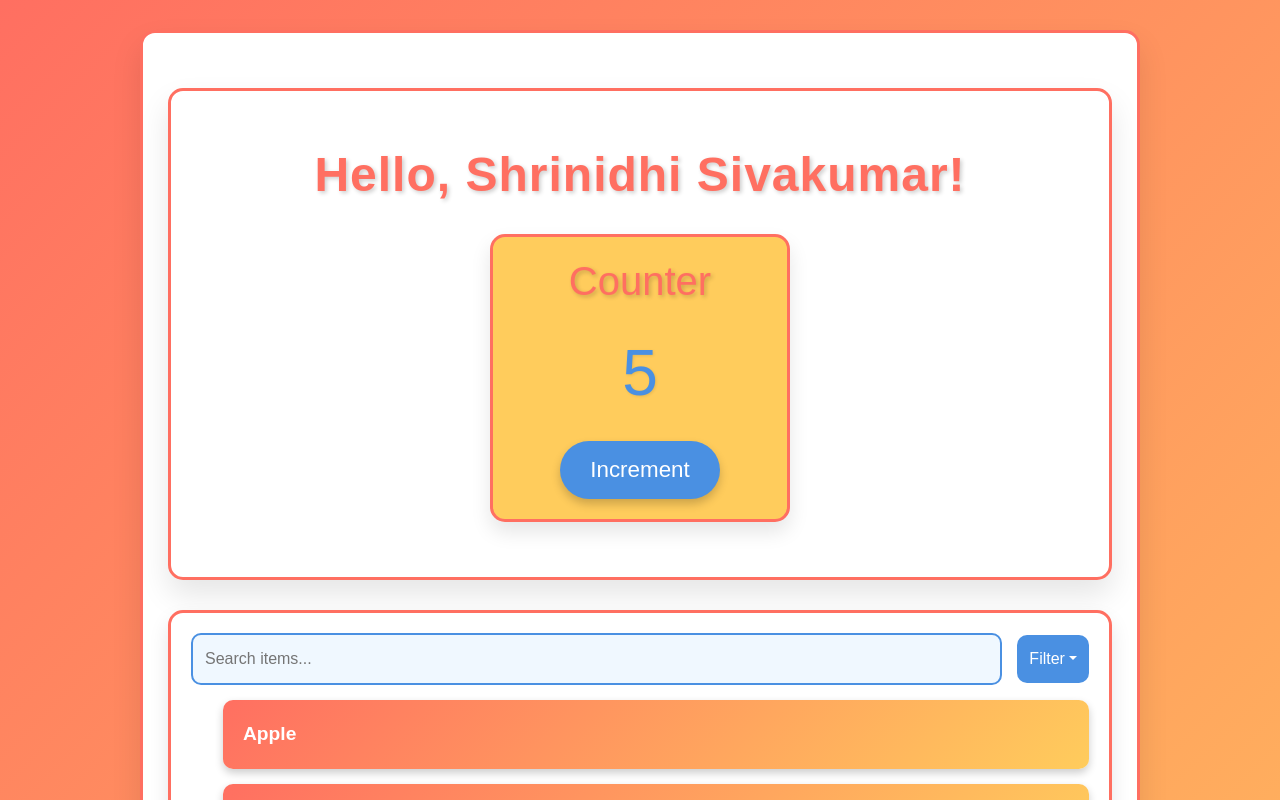
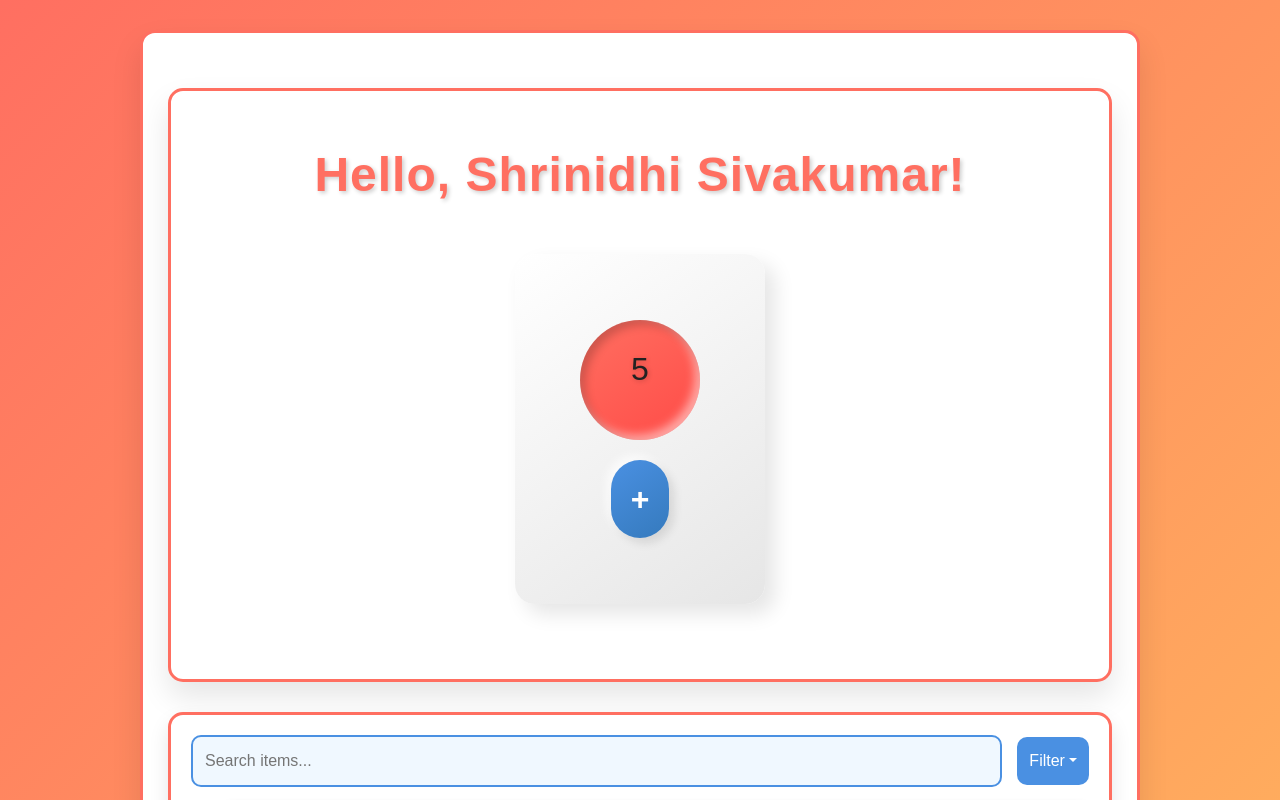
Before and after one commit to shrisivaclg/cw_8, a React (Create React App) app: page / in a window 1280 px wide. Shown: the top 800 px of the page. Built offline with nearby package versions, Linux system fonts and the light colour scheme.

Commit message:
Updated code with new features or bug fixes34

```diff
--- a/src/Counter.css
+++ b/src/Counter.css
@@ -1,71 +1,61 @@
-.counter-container {
+/* Counter card styling */
+.counter-card {
     display: flex;
     flex-direction: column;
     align-items: center;
     justify-content: center;
-    background: #ffcc5c;
-    border-radius: 15px;
-    border: 3px solid #ff6f61;
-    width: 300px;
-    margin: 30px auto;
-    padding: 20px;
-    box-shadow: 0 10px 20px rgba(0, 0, 0, 0.1);
-    animation: fadeIn 0.8s ease-out;
+    background: linear-gradient(145deg, #ffffff, #e6e6e6);
+    border-radius: 20px;
+    padding: 30px;
+    width: 250px;
+    height: 350px;
+    box-shadow: 10px 10px 20px rgba(0, 0, 0, 0.1), -10px -10px 20px rgba(255, 255, 255, 0.7);
+    margin: 50px auto;
+    transition: transform 0.3s ease, box-shadow 0.3s ease;
 }
 
-.counter-header {
-    margin-bottom: 20px;
+.counter-card:hover {
+    transform: scale(1.05);
+    box-shadow: 15px 15px 30px rgba(0, 0, 0, 0.15), -15px -15px 30px rgba(255, 255, 255, 0.85);
 }
 
-.counter-header h1 {
-    font-size: 2.5rem;
-    color: #ff6f61;
-    text-shadow: 2px 2px 4px rgba(0, 0, 0, 0.2);
-    margin: 0;
+/* Counter circle for display */
+.counter-circle {
+    display: flex;
+    align-items: center;
+    justify-content: center;
+    background: linear-gradient(145deg, #ff6f61, #ff4b47);
+    border-radius: 50%;
+    width: 120px;
+    height: 120px;
+    margin-bottom: 20px;
+    box-shadow: inset 5px 5px 10px rgba(0, 0, 0, 0.2), inset -5px -5px 10px rgba(255, 255, 255, 0.5);
+    color: #ffffff;
+    font-size: 3rem;
+    font-weight: bold;
+    text-shadow: 1px 1px 5px rgba(0, 0, 0, 0.2);
 }
 
-.counter-display h2 {
-    font-size: 4rem;
-    color: #4A90E2;
-    margin: 10px 0;
-    text-shadow: 1px 1px 3px rgba(0, 0, 0, 0.1);
-}
-
-.counter-controls {
-    margin-top: 20px;
-}
-
+/* Increment button styling */
 .counter-button {
-    padding: 12px 30px;
-    font-size: 1.4rem;
-    color: white;
-    background-color: #4A90E2;
+    padding: 15px 20px;
+    font-size: 2rem;
+    font-weight: bold;
+    color: #ffffff;
+    background: linear-gradient(145deg, #4a90e2, #357abd);
     border: none;
-    border-radius: 30px;
+    border-radius: 50px;
+    box-shadow: 5px 5px 10px rgba(0, 0, 0, 0.1), -5px -5px 10px rgba(255, 255, 255, 0.7);
     cursor: pointer;
-    box-shadow: 0 5px 10px rgba(0, 0, 0, 0.2);
-    transition: background-color 0.3s ease, box-shadow 0.3s ease, transform 0.3s ease;
+    transition: background 0.3s ease, transform 0.2s ease;
 }
 
 .counter-button:hover {
-    background-color: #357ABD;
-    box-shadow: 0 8px 20px rgba(0, 0, 0, 0.3);
-    transform: scale(1.05);
+    background: linear-gradient(145deg, #357abd, #2c5d9e);
+    transform: scale(1.1);
 }
 
 .counter-button:active {
-    background-color: #2C5D9E;
-    transform: translateY(2px);
+    transform: translateY(3px);
+    box-shadow: 2px 2px 8px rgba(0, 0, 0, 0.2), -2px -2px 8px rgba(255, 255, 255, 0.5);
 }
-
-/* Fade-in animation */
-@keyframes fadeIn {
-    0% {
-        opacity: 0;
-        transform: scale(0.9);
-    }
-    100% {
-        opacity: 1;
-        transform: scale(1);
-    }
-}
--- a/src/Counter.jsx
+++ b/src/Counter.jsx
@@ -13,18 +13,13 @@ class Counter extends Component {
 
     render() {
         return (
-            <div className="counter-container">
-                <div className="counter-header">
-                    <h1>Counter</h1>
-                </div>
-                <div className="counter-display">
+            <div className="counter-card">
+                <div className="counter-circle">
                     <h2>{this.state.count}</h2>
                 </div>
-                <div className="counter-controls">
-                    <button className="counter-button" onClick={this.increment}>
-                        Increment
-                    </button>
-                </div>
+                <button className="counter-button" onClick={this.increment}>
+                    +
+                </button>
             </div>
         );
     }
```
